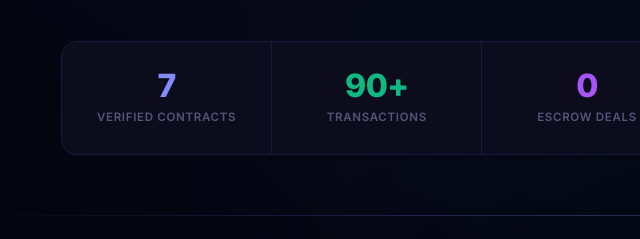
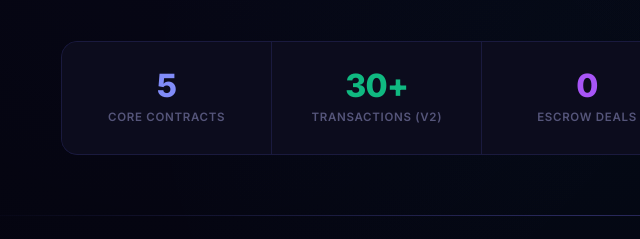
Before and after one commit to 7abar/agent-scope, a plain HTML site: page web/index.html in a window 1280 px wide. Shown: the part 561-800 px from the top of the page, 53-693 px from the left. Drawn offline with Linux system fonts and the light colour scheme; no server answers.

Commit message:
fix overclaim: honest transaction count and contract numbers
- 7 verified -> 5 core contracts (honest about what's active v2)
- 90+/100+ transactions -> 30+ transactions (v2 only, not counting superseded v1)
- Updated dashboard, PITCH, SUBMISSION, demo, conversation log

```diff
--- a/web/index.html
+++ b/web/index.html
@@ -776,12 +776,12 @@
   <div class="container">
     <div class="stats-grid">
       <div class="stat-cell">
-        <div class="stat-value c-accent" id="s-contracts">7</div>
-        <div class="stat-label">Verified Contracts</div>
+        <div class="stat-value c-accent" id="s-contracts">5</div>
+        <div class="stat-label">Core Contracts</div>
       </div>
       <div class="stat-cell">
-        <div class="stat-value c-green" id="s-txns">90+</div>
-        <div class="stat-label">Transactions</div>
+        <div class="stat-value c-green" id="s-txns">30+</div>
+        <div class="stat-label">Transactions (v2)</div>
       </div>
       <div class="stat-cell">
         <div class="stat-value c-purple" id="s-deals">--</div>
```
Also changed, not shown: CONVERSATION_LOG.md (+1 -1 lines), PITCH.md (+1 -1 lines), web/demo.html (+1 -1 lines).
